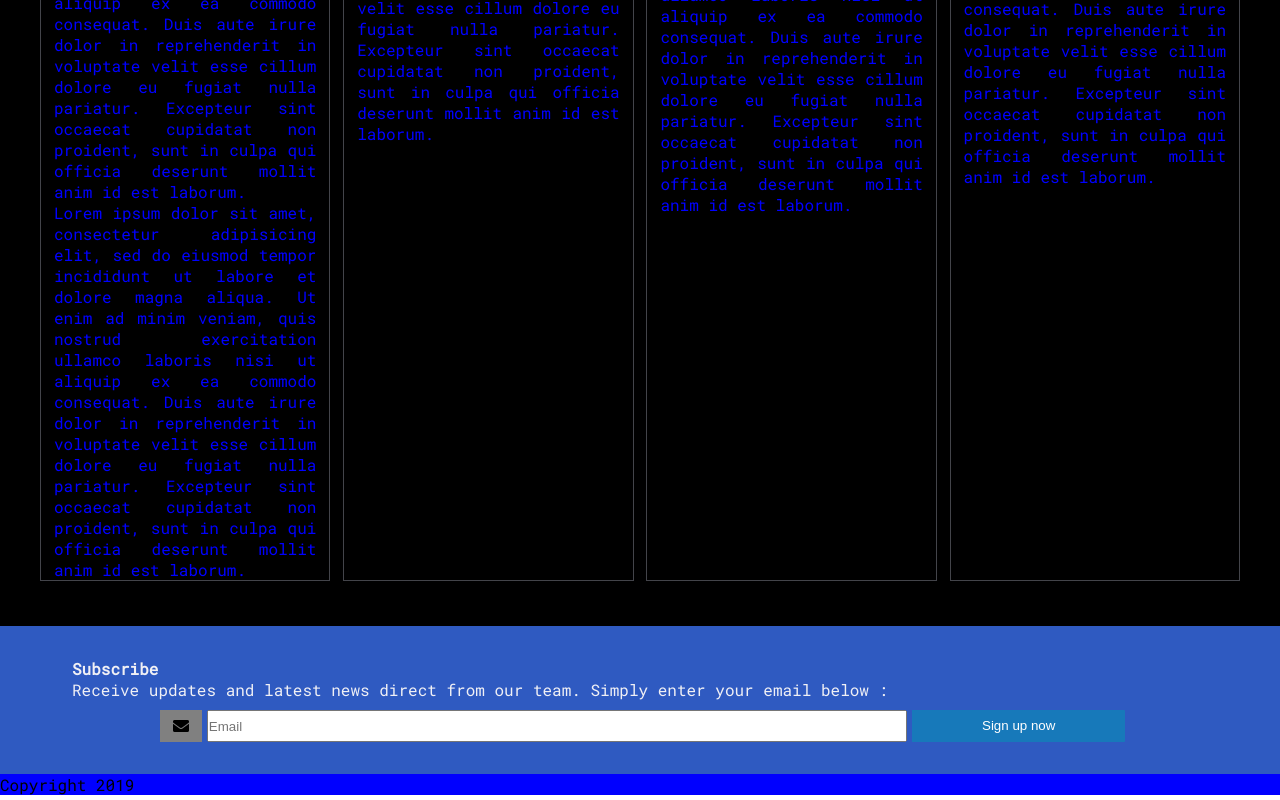
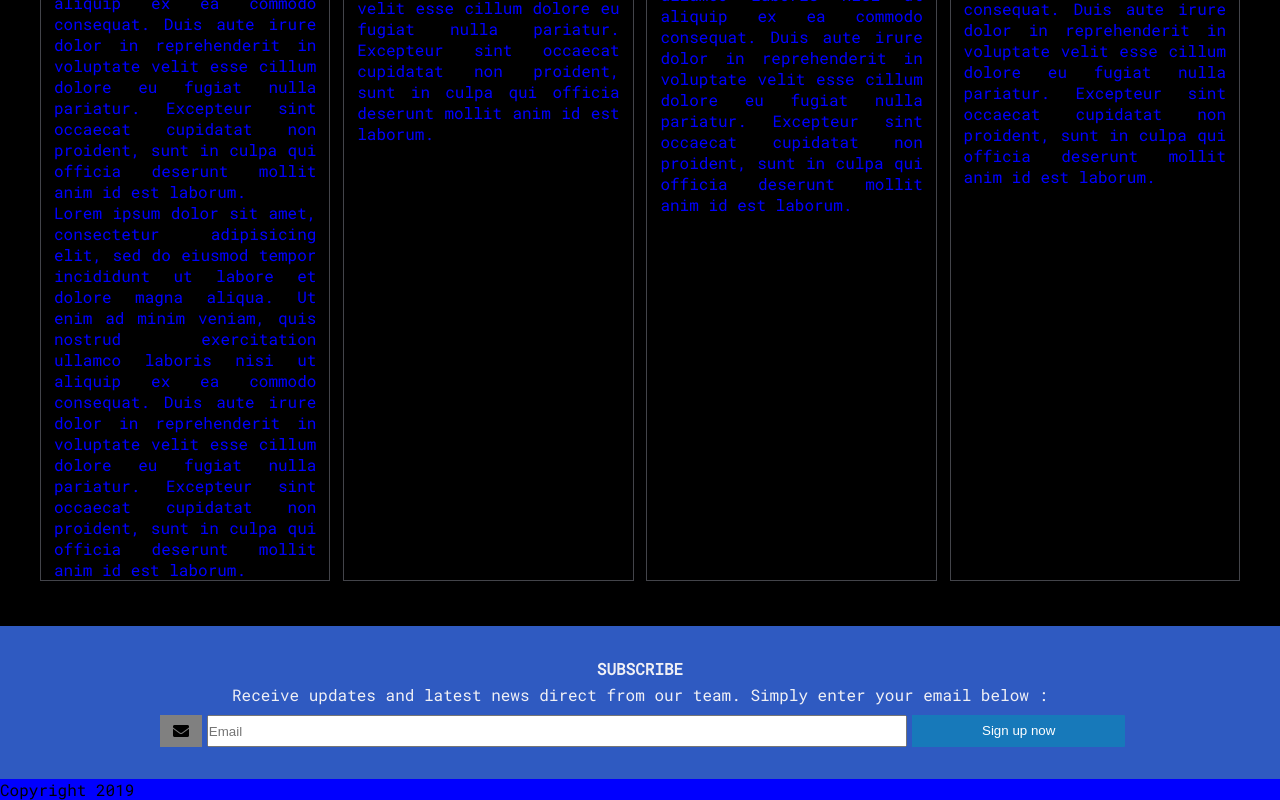
Before and after one commit to ericjreilly1983/space-explore, a website: page index.html in a window 1280 px wide. Shown: the part 805-1605 px from the top of the page. Drawn offline with Linux system fonts and the light colour scheme.

Commit message:
centered submit form

```diff
--- a/index.html
+++ b/index.html
@@ -179,6 +179,16 @@
 		background-color: #2f5ac1;
 	}
 
+	#subscribe h4 {
+		text-align: center;
+		margin-bottom: .3em;
+		text-transform: uppercase;
+	}
+
+	#subscribe form p:nth-of-type(1) {
+		text-align: center;
+	}
+
 	footer {
 		position: sticky;
 		top: 0;
```
